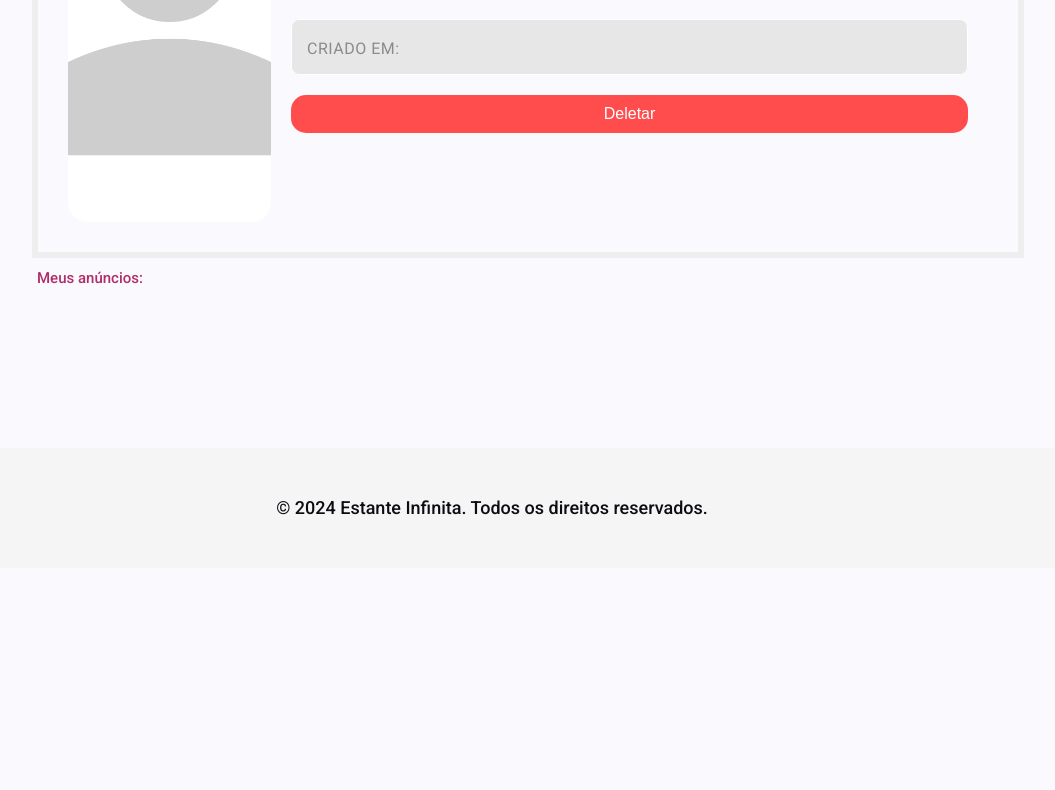
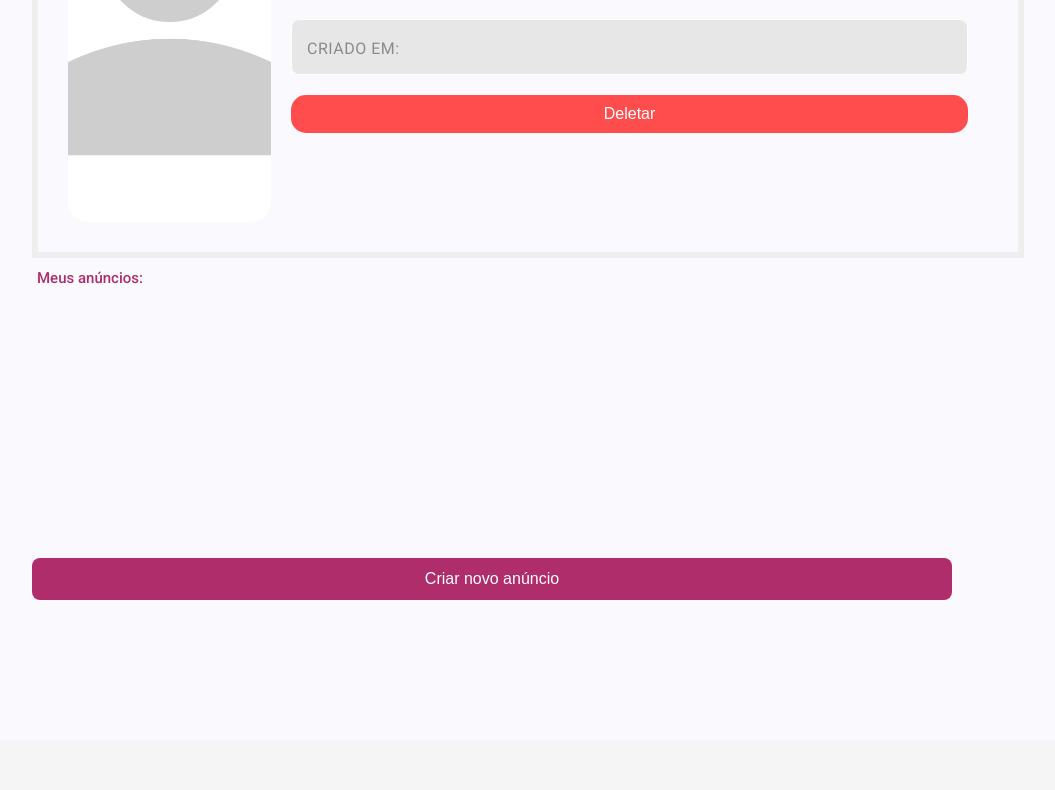
Before and after one commit to RomuloFerrazChaves/turma2_g5_e-commerce_Frontend, an Angular app: page /profile-page in a window 1280 px wide. Shown: the part 394-1184 px from the top of the page, without its empty margins (148-1203 px from the left). Before the commit the page ends 962 px from the top, so only its background shows below. Built offline with nearby package versions, Linux system fonts and the light colour scheme.

Commit message:
Restante das alterações

```diff
--- a/src/app/pages/book-page/book-page.ts
+++ b/src/app/pages/book-page/book-page.ts
@@ -145,7 +145,7 @@ export class BookPage {
       });
     } else {
       this.commentForm.markAllAsTouched();
-      console.log('erro');
+      alert('Erro ao adicionar comentário. Chame um administrador.');
     }
   }
 
@@ -159,7 +159,7 @@ export class BookPage {
           this.isDeletingCommentId = null;
         },
         error: (error) => {
-          console.error('Erro ao deletar comentário:', error);
+          alert('Erro ao deletar comentário. Chame um administrador.');
           this.isDeletingCommentId = null;
         },
       });
@@ -176,7 +176,7 @@ export class BookPage {
           this.isDeletingAnuncio = false;
         },
         error: (error) => {
-          console.error('Erro ao deletar anúncio:', error);
+          alert('Erro ao deletar anúncio. Chame um administrador.');
           this.isDeletingAnuncio = false;
         },
       });
@@ -208,7 +208,7 @@ export class BookPage {
         location.reload();
       },
       error: (error) => {
-        console.error('Erro ao salvar avaliação:', error);
+          alert('Erro ao salvar avaliação. Chame um administrador.');
       }
     });
   }
--- a/src/app/pages/edit-anounce/edit-anounce.ts
+++ b/src/app/pages/edit-anounce/edit-anounce.ts
@@ -144,7 +144,7 @@ export class EditAnounce {
     this.isEditingAnuncio = true;
     this.SiteService.editaAnuncio(AnuncioId, anuncioData).subscribe({
         error: (error: any) => {
-          console.error('Erro ao editar anúncio:', error);
+          alert('Erro ao editar anuncio. Chame um administrador.');
           this.isEditingAnuncio = false;
         },
         next: () => {
@@ -165,7 +165,7 @@ export class EditAnounce {
           this.isDeletingAnuncio = false;
         },
         error: (error) => {
-          console.error('Erro ao deletar anúncio:', error);
+          alert('Erro ao deletar anuncio. Chame um administrador.');
           this.isDeletingAnuncio = false;
         },
       });
--- a/src/app/pages/login/login.ts
+++ b/src/app/pages/login/login.ts
@@ -52,7 +52,7 @@ export class Login {
         senha: formLogin.senha,
       }).subscribe({
         error: error => {
-          console.log('erro: ', error)
+          alert('Erro ao efetuar login. Chame um administrador.');
           this.isLoggingIn = false;
         },
         next: (rs: any) => {
--- a/src/app/pages/profile-page/profile-page.html
+++ b/src/app/pages/profile-page/profile-page.html
@@ -50,4 +50,6 @@
     </div>
   </div>
 
+  <button class="botao-primario">Criar novo anúncio</button>
+
 </div>
--- a/src/app/pages/profile-page/profile-page.scss
+++ b/src/app/pages/profile-page/profile-page.scss
@@ -73,6 +73,7 @@
       margin-bottom: 20px;
       font-weight: 500;
       color: var(--terciary-color);
+      min-height: 250px;
     }
 
     .book-grid {
@@ -168,4 +169,21 @@
       }
     }
   }
+
+  .botao-primario {
+    width: 100%;
+    margin-top: 20px;
+    padding: 12px 24px;
+    background-color: var(--terciary-color);
+    color: white;
+    border: none;
+    border-radius: 8px;
+    font-size: 16px;
+    cursor: pointer;
+    transition: all ease 0.3s;
+
+    &:hover {
+      transform: scale(1.01);
+    }
+  }
 }
--- a/src/app/pages/profile-page/profile-page.ts
+++ b/src/app/pages/profile-page/profile-page.ts
@@ -121,7 +121,7 @@ export class ProfilePage {
     if (this.formLogin.valid) {
       this.siteService.editMe(formProfile.nome).subscribe({
         error: (error: any) => {
-          console.log('erro: ', error);
+          alert('Erro ao editar nome. Chame um administrador.');
         },
         next: (rs: any) => {
           this.getMe();
@@ -132,11 +132,11 @@ export class ProfilePage {
   }
 
   deleteMe() {
-    if (confirm('Tem certeza que deseja deletar este comentário?')) {
+    if (confirm('Tem certeza que deseja deletar este usuário?')) {
       this.isDeletingMe = true;
       this.siteService.deleteMe().subscribe({
         error: (error: any) => {
-          console.log('erro: ', error);
+          alert('Erro ao deletar o usuário. Chame um administrador.');
           this.isDeletingMe = false;
         },
         next: (rs: any) => {
--- a/src/app/pages/register/register.ts
+++ b/src/app/pages/register/register.ts
@@ -51,7 +51,7 @@ export class Register {
         senha: formCadastro.senha,
       }).subscribe({
         error: error => {
-          console.log('erro: ', error)
+          alert('Erro ao efetuar registro. Chame um administrador.');
           this.isRegistering = false;
         },
         next: (rs: any) => {
```
